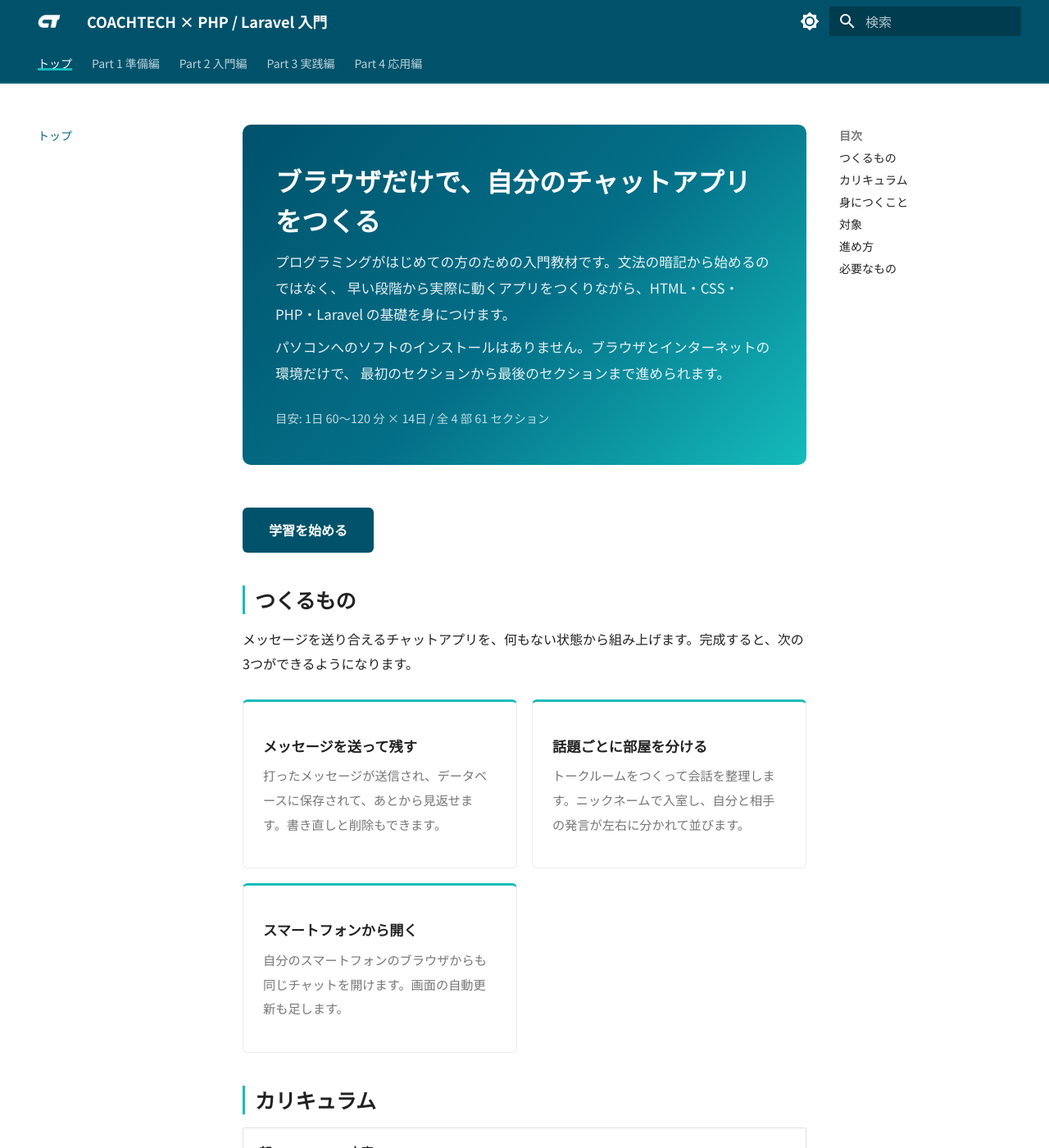
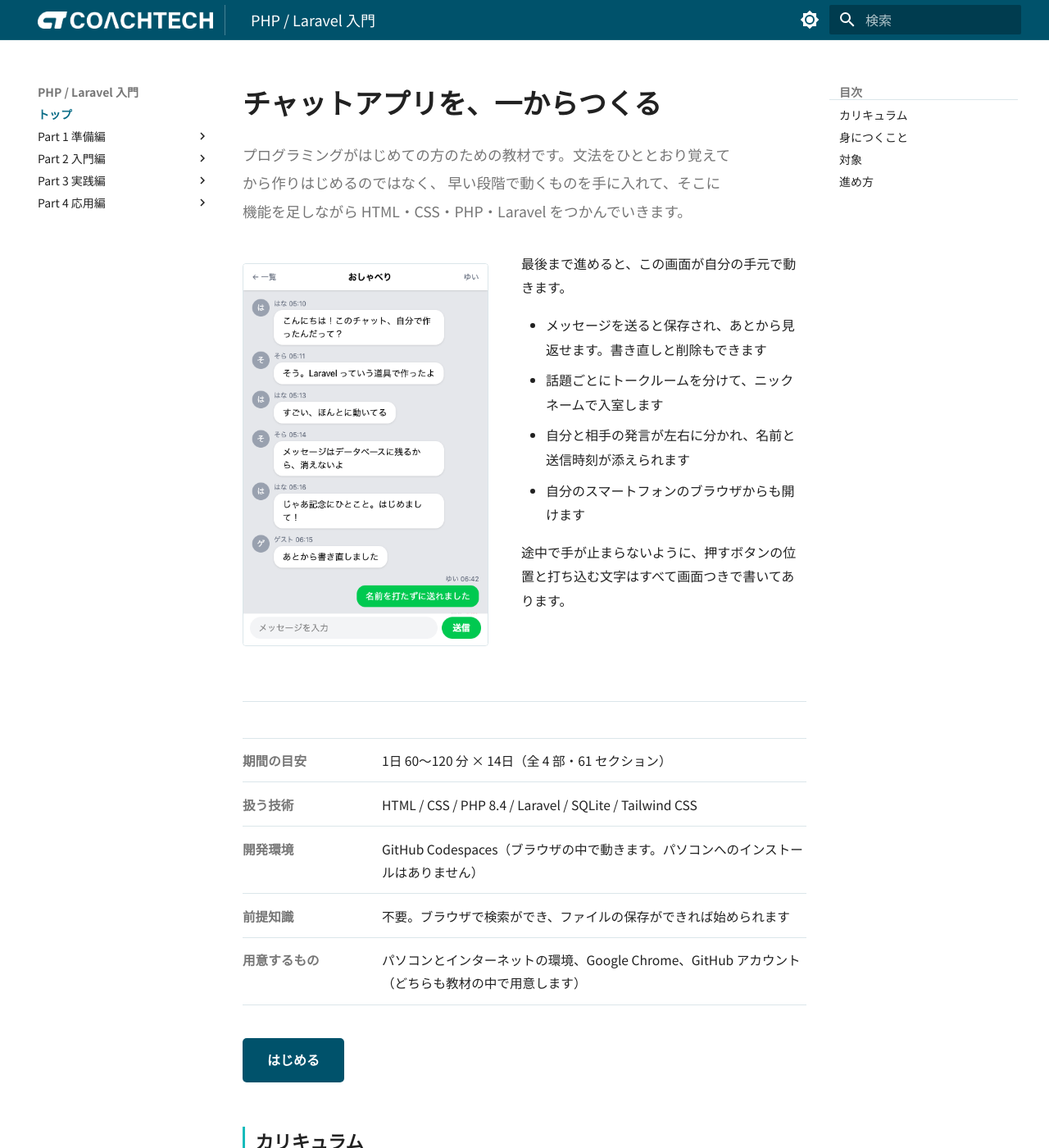
Before and after one commit to coachtech-material/laravel-chat-curriculum, an MkDocs documentation site: the page built from docs/index.md, in a window 1280 px wide and 1400 px high. Shown: the whole window at 82% size. Built offline with MkDocs 1.6.1 and Material for MkDocs 9.7.7, drawn with Linux system fonts in a browser that asks for light colours; some of the changed text lies outside the part shown.

Commit message:
style: トップページとサイト全体のデザインを見直す
- トップページ: グラデーションのヒーローとアクセント枠のカードを廃止し、
  実際の完成画面と事実の一覧で構成し直す
- ヘッダー: COACHTECH のワードマーク（原寸5.2倍）＋教材名の1段構成にする。
  タブによる2段目を廃止し、サイドバーの折りたたみツリーに寄せる
- ヘッダーのタイトルが枠外にこぼれる不具合を修正（仕切りを ::before から
  ロゴの border-right に移した。白文字のためライトでは見えずダークで露出していた）
- フッターを1つのバンドに統一する
- 本文の H1 が淡色になる Material の既定を上書きし、本文と同じ濃さにする
- コピーボタンを常時表示にする（本文が「右上のボタンでコピー」と案内しているため）
- ダークモードでもヘッダー・フッターがブランド色を保つようにする

Co-Authored-By: Claude Opus 5 (1M context) <noreply@anthropic.com>

```diff
--- a/docs/index.md
+++ b/docs/index.md
@@ -1,62 +1,66 @@
-<div class="ct-hero" markdown="1">
+# チャットアプリを、一からつくる
 
-# ブラウザだけで、自分のチャットアプリをつくる
+<p class="ct-lead">
+プログラミングがはじめての方のための教材です。文法をひととおり覚えてから作りはじめるのではなく、
+早い段階で動くものを手に入れて、そこに機能を足しながら HTML・CSS・PHP・Laravel をつかんでいきます。
+</p>
 
-プログラミングがはじめての方のための入門教材です。文法の暗記から始めるのではなく、
-早い段階から実際に動くアプリをつくりながら、HTML・CSS・PHP・Laravel の基礎を身につけます。
+<div class="ct-shot" markdown="1">
 
-パソコンへのソフトのインストールはありません。ブラウザとインターネットの環境だけで、
-最初のセクションから最後のセクションまで進められます。
+![完成したチャット画面。頭文字のアイコンと名前・時刻が添えられた吹き出しが縦に並び、下に入力欄と送信ボタンがある](brand/hero-chat.png)
 
-<p class="ct-meta">目安: 1日 60〜120 分 × 14日 / 全 4 部 61 セクション</p>
+<div class="ct-shot__body" markdown="1">
+
+最後まで進めると、この画面が自分の手元で動きます。
+
+- メッセージを送ると保存され、あとから見返せます。書き直しと削除もできます
+- 話題ごとにトークルームを分けて、ニックネームで入室します
+- 自分と相手の発言が左右に分かれ、名前と送信時刻が添えられます
+- 自分のスマートフォンのブラウザからも開けます
+
+途中で手が止まらないように、押すボタンの位置と打ち込む文字はすべて画面つきで書いてあります。
+
+</div>
+</div>
+
+<div class="ct-facts">
+<div><span class="ct-facts__k">期間の目安</span><span>1日 60〜120 分 × 14日（全 4 部・61 セクション）</span></div>
+<div><span class="ct-facts__k">扱う技術</span><span>HTML / CSS / PHP 8.4 / Laravel / SQLite / Tailwind CSS</span></div>
+<div><span class="ct-facts__k">開発環境</span><span>GitHub Codespaces（ブラウザの中で動きます。パソコンへのインストールはありません）</span></div>
+<div><span class="ct-facts__k">前提知識</span><span>不要。ブラウザで検索ができ、ファイルの保存ができれば始められます</span></div>
+<div><span class="ct-facts__k">用意するもの</span><span>パソコンとインターネットの環境、Google Chrome、GitHub アカウント（どちらも教材の中で用意します）</span></div>
+</div>
+
+[はじめる](part-01/chapter-01/1-1-1.md){ .ct-start }
+
+## カリキュラム
+
+<div class="ct-curriculum" markdown="1">
+
+| | | |
+|---|---|---|
+| 第1部 | **準備編** — ブラウザ・アカウント・開発環境をそろえ、はじめての1行を画面に出します。エディタとターミナルの使い方、エラーとの向き合い方もここで身につけます。 | [開く](part-01/chapter-01/1-1-1.md) |
+| 第2部 | **入門編** — HTML と CSS でページの見た目をつくり、PHP で変数・くり返し・条件分岐といったプログラムの骨組みを手を動かしてつかみます。 | [開く](part-02/chapter-01/2-1-1.md) |
+| 第3部 | **実践編** — Laravel でプロジェクトをつくり、ルーティング・Blade・データベースでチャットの土台を組み上げます。メッセージが送れて残るところまで進みます。 | [開く](part-03/chapter-01/3-1-1.md) |
+| 第4部 | **応用編** — 編集・削除、トークルーム、ニックネーム入室、送信時刻、自動更新、見た目の調整を足して仕上げます。 | [開く](part-04/chapter-01/4-1-1.md) |
 
 </div>
 
-[学習を始める](part-01/chapter-01/1-1-1.md){ .ct-start }
-
-## つくるもの
-
-メッセージを送り合えるチャットアプリを、何もない状態から組み上げます。完成すると、次の3つができるようになります。
-
-<div class="ct-cards" markdown="1">
-
-<div class="ct-card" markdown="1">
-**メッセージを送って残す**
-<span>打ったメッセージが送信され、データベースに保存されて、あとから見返せます。書き直しと削除もできます。</span>
-</div>
-
-<div class="ct-card" markdown="1">
-**話題ごとに部屋を分ける**
-<span>トークルームをつくって会話を整理します。ニックネームで入室し、自分と相手の発言が左右に分かれて並びます。</span>
-</div>
-
-<div class="ct-card" markdown="1">
-**スマートフォンから開く**
-<span>自分のスマートフォンのブラウザからも同じチャットを開けます。画面の自動更新も足します。</span>
-</div>
-
-</div>
-
-## カリキュラム
-
-| 部 | 内容 | |
-|---|---|---|
-| **第1部 準備編** | ブラウザ・アカウント・開発環境をそろえ、はじめての1行を画面に出します。エディタとターミナルの使い方、エラーとの向き合い方もここで身につけます。 | [学習を始める](part-01/chapter-01/1-1-1.md) |
-| **第2部 入門編** | HTML と CSS でページの見た目をつくり、PHP で変数・くり返し・条件分岐といったプログラムの基礎を手を動かしながらつかみます。 | [学習を始める](part-02/chapter-01/2-1-1.md) |
-| **第3部 実践編** | Laravel でプロジェクトをつくり、ルーティング・Blade・データベースを使ってチャットの土台を組み上げます。メッセージが送れて残るところまで進みます。 | [学習を始める](part-03/chapter-01/3-1-1.md) |
-| **第4部 応用編** | 編集・削除、トークルーム、ニックネーム入室、時刻の表示、自動更新、見た目のカスタマイズを足して、チャットアプリを仕上げます。 | [学習を始める](part-04/chapter-01/4-1-1.md) |
-
 ## 身につくこと
 
-- **書かれたコードを読んで動かせる**: ファイルの一覧を見て、これは画面をつくるファイル、これは送られてきたものを受け取る係だと見当がつく状態になります
-- **エラーが出ても手が止まらない**: ターミナルやブラウザに出る英語のメッセージから、どのファイルのどこで止まったのかをたどれるようになります
-- **データを預けて取り出せる**: テーブルを設計し、データを保存し、必要なものだけを画面に並べる流れを一通り経験します
+**書かれたコードを読んで動かせる。** ファイルの一覧を見て、これは画面をつくるファイル、これは送られてきたものを受け取る係だと見当がつく状態になります。貼ったコードのどの行が何をしているかも、たいていは追えます。
+
+**エラーが出ても手が止まらない。** ターミナルに返ってくる英語の1行は、左側の「どこで」と右側の「何が」の2か所だけ読めばよいと分かります。ブラウザの画面いっぱいに出る英語も、どのファイルのどこで止まったのかをたどれます。
+
+**データを預けて取り出せる。** テーブルをつくり、そこへ入れ、必要なものだけを画面に並べる。チャットにかぎらず、データを扱うアプリはどれも同じことをしています。
+
+一方で、何もない状態から自分で組み立てるところは、この教材では扱いません。どんなテーブルをつくり、どの住所を用意するかを決める作業は、こちらで引き受けています。順番の問題で、読んで動かす力を重ねたあとに身につく力です。
 
 ## 対象
 
-**プログラミングをこれから始める方**に向けて書いています。前提にしているのは、ブラウザで検索ができ、メールの送受信とファイルの保存ができることだけです。タイピングはゆっくりでかまいません。
+プログラミングをこれから始める方に向けて書いています。前提にしているのは、ブラウザで検索ができ、メールの送受信とファイルの保存ができることだけです。タイピングはゆっくりでかまいません。
 
-HTML を書いたことがなくても、ターミナル（黒い画面）を開いたことがなくても、最初のセクションから順に進められます。押すボタンの位置と打ち込む文字は、すべて画面つきで案内しています。
+HTML を書いたことがなくても、ターミナル（黒い画面）を開いたことがなくても、最初のセクションから順に進められます。
 
 ## 進め方
 
@@ -64,10 +68,4 @@ HTML を書いたことがなくても、ターミナル（黒い画面）を開
 
 1つの章が、だいたい1日ぶんです。途中で間が空いても、開発環境はそのまま残っているので、次に開けば続きから始められます。急いでいるときに飛ばせるセクションは、本文の中で案内しています。
 
-## 必要なもの
-
-- パソコンとインターネットの環境
-- GitHub のアカウント（教材の中でつくります。無料で、クレジットカードの登録もいりません）
-- Google Chrome（教材の画面と自分の画面をそろえるために使います。導入も教材の中で案内します）
-
-パソコンへのインストール作業はありません。開発環境はブラウザの中で動きます。
+思ったとおりに動かないときの調べ方は、第1部の中にまとめたページがあります。詰まったらそこに戻ってきてください。
--- a/docs/stylesheets/custom.css
+++ b/docs/stylesheets/custom.css
@@ -1,19 +1,18 @@
-/* COACHTECH × PHP / Laravel 入門
+/* COACHTECH PHP / Laravel 入門
    配色は COACHTECH のブランドカラー（LP と共通）。
-     ベース   #00526B  … ヘッダー・タブ・ボタンの地・本文リンク
-     ボタン1  #14BBBB  … 装飾のアクセント（見出しのしおり・カードの縁・グラデーション）
+     ベース   #00526B  … ヘッダー・フッター・ボタンの地・本文リンク
+     ボタン1  #14BBBB  … 装飾のアクセント（見出しのしおり・罫）
      ボタン2  #328CE6  … 補助のアクセント
 
    白背景でのコントラストは #00526B が 8.7:1、#14BBBB が 2.4:1、#328CE6 が 3.5:1。
-   後の2色は文字色にすると読みにくいため、装飾と「濃い文字を載せる地」に限って使う。 */
+   後の2色は文字色にすると読みにくいため、装飾に限って使う。 */
 
 :root {
   --ct-base: #00526b;
   --ct-base-light: #0a6a86;
   --ct-base-dark: #003d50;
   --ct-teal: #14bbbb;
-  --ct-blue: #328ce6;
-  --ct-link: #056a85;   /* 白背景 6.2:1 */
+  --ct-link: #056a85;    /* 白背景 6.2:1 */
 }
 
 /* ---------------------------------------------------------------- ライト */
@@ -28,63 +27,87 @@
   --md-accent-fg-color--transparent: rgba(20, 187, 187, 0.12);
 
   --md-typeset-a-color: var(--ct-link);
+
+  --ct-rule: rgba(0, 82, 107, 0.14);
+  --ct-panel: #f4f8f9;
 }
 
 /* ---------------------------------------------------------------- ダーク */
 [data-md-color-scheme="slate"] {
+  /* Material の slate は色相で地の色を決める。ブランドに寄せた寒色に振る */
+  --md-hue: 205;
+
   --md-primary-fg-color: var(--ct-base);
   --md-primary-fg-color--light: var(--ct-base-light);
   --md-primary-fg-color--dark: var(--ct-base-dark);
   --md-primary-bg-color: #ffffff;
 
   --md-accent-fg-color: var(--ct-teal);
-  --md-accent-fg-color--transparent: rgba(20, 187, 187, 0.14);
+  --md-accent-fg-color--transparent: rgba(20, 187, 187, 0.16);
 
-  --md-typeset-a-color: #4fd3d3;   /* ダーク地 10:1 */
-  --md-default-bg-color: #101519;
+  --md-typeset-a-color: #5fd6d6;   /* ダーク地 9:1 */
+
+  --ct-rule: rgba(255, 255, 255, 0.14);
+  --ct-panel: rgba(255, 255, 255, 0.04);
 }
 
-/* ヘッダー: ロゴが白なのでベースカラーの地に置く */
+/* ------------------------------------------------------------ ヘッダー
+   ロゴが COACHTECH のワードマーク、その右に教材名。細い罫で仕切って
+   「COACHTECH の PHP / Laravel 入門」と一息で読めるようにする。 */
 .md-header {
   border-bottom: 1px solid rgba(255, 255, 255, 0.1);
   box-shadow: none;
 }
+.md-header__button.md-logo {
+  margin-right: 0.55rem;
+  padding-right: 0.7rem;
+  border-right: 1px solid rgba(255, 255, 255, 0.28);
+}
 .md-header__button.md-logo :is(img, svg) {
-  height: 1.4rem;
+  height: 1.05rem;   /* ワードマークなので小ぶりに */
   width: auto;
 }
-.md-tabs {
-  background-color: var(--ct-base);
-  border-bottom: 1px solid rgba(255, 255, 255, 0.1);
-}
-.md-tabs__link {
-  opacity: 0.74;
+.md-header__title {
+  margin-left: 0;
   font-weight: 500;
 }
-.md-tabs__link:is(:hover, :focus, .md-tabs__link--active) {
-  opacity: 1;
-}
-/* アクティブなタブにブランドのティールで下線を引く */
-.md-tabs__item--active .md-tabs__link {
-  box-shadow: inset 0 -3px 0 var(--ct-teal);
+.md-header__topic:first-child {
+  font-weight: 500;
 }
 
-/* ---------------------------------------------------------------- 本文 */
+/* -------------------------------------------------------------- 本文 */
 .md-typeset {
   line-height: 1.85;
 }
+/* Material の既定では H1 が淡色になる。教材のタイトルは本文と同じ濃さで出す */
 .md-typeset h1 {
+  color: var(--md-default-fg-color);
   font-weight: 700;
-  letter-spacing: 0.01em;
+  font-size: 1.7rem;
+  line-height: 1.5;
+  letter-spacing: 0.005em;
+  margin-bottom: 1.1rem;
 }
 /* セクションの H2 に細いしおりを付けて区切りを分かりやすくする */
 .md-typeset h2 {
-  padding-left: 0.6rem;
+  margin-top: 2.4em;
+  padding-left: 0.62rem;
   border-left: 3px solid var(--ct-teal);
   font-weight: 700;
+  font-size: 1.12rem;
+  line-height: 1.6;
 }
 .md-typeset h3 {
+  margin-top: 1.9em;
   font-weight: 600;
+  font-size: 0.95rem;
+}
+.md-typeset h4 {
+  font-weight: 600;
+}
+/* 手順の番号だけの段落（**1. 〇〇**）が続くので、段落間を詰めすぎない */
+.md-typeset p {
+  margin: 0.9em 0;
 }
 
 /* コード: 教材はコピペで進めるので、ファイル名とコピーボタンを目立たせる */
@@ -92,17 +115,44 @@
 .md-typeset pre > code {
   font-size: 0.76rem;
 }
-.md-typeset .highlight span.filename {
+.md-typeset :not(pre) > code {
+  padding: 0.12em 0.36em;
+  border-radius: 0.15rem;
+}
+.md-typeset .highlight > span.filename {
   background-color: var(--md-code-bg-color);
-  border-bottom: 1px solid var(--md-default-fg-color--lightest);
+  border-bottom: 1px solid var(--ct-rule);
+  color: var(--md-default-fg-color--light);
   font-weight: 600;
-  font-size: 0.7rem;
+  font-size: 0.68rem;
+  letter-spacing: 0.02em;
+}
+/* コピーボタンは既定だとホバーまでほぼ透明。本文が「右上のボタンでコピー」と
+   案内している教材なので、はじめての人にも見えるよう常時表示にする */
+.md-typeset .md-code__nav {
+  opacity: 1;
+}
+.md-typeset .md-code__button {
+  color: var(--md-default-fg-color--light);
+  opacity: 0.55;
+  transition: opacity 0.2s, color 0.2s;
+}
+.md-typeset .highlight:hover .md-code__button,
+.md-typeset .md-code__button:hover,
+.md-typeset .md-code__button:focus-visible {
+  color: var(--md-accent-fg-color);
+  opacity: 1;
 }
 
-/* 表: 横スクロールできるようにして狭い画面でも崩れないようにする */
+/* 表 */
 .md-typeset table:not([class]) {
-  font-size: 0.76rem;
+  font-size: 0.75rem;
   display: table;
+  border: 1px solid var(--ct-rule);
+}
+.md-typeset table:not([class]) th {
+  background: var(--ct-panel);
+  font-weight: 600;
 }
 .md-typeset__table {
   overflow-x: auto;
@@ -110,10 +160,15 @@
 
 /* コールアウト: 種類ごとの色は Material のままにして、角と余白だけ整える */
 .md-typeset :is(.admonition, details) {
-  border-radius: 0.3rem;
+  border-radius: 0.25rem;
   border-width: 0 0 0 3px;
-  box-shadow: 0 1px 3px rgba(0, 0, 0, 0.07);
+  box-shadow: none;
+  outline: 1px solid var(--ct-rule);
+  outline-offset: -1px;
   font-size: 0.78rem;
+}
+.md-typeset :is(.admonition-title, summary) {
+  font-weight: 600;
 }
 
 /* 見出しのパーマリンク(¶)はホバーまで隠す */
@@ -127,78 +182,132 @@
   opacity: 1;
 }
 
-/* 画面キャプチャ: 要素単位で切り出してあるので原寸を超えて拡大しない */
+/* 画面キャプチャ: 要素単位で切り出してあるので原寸を超えて拡大しない。
+   淡い枠を付けて、本文とスクリーンショットの境目を分かるようにする */
 .md-typeset img {
   max-width: 100%;
   height: auto;
 }
+.md-typeset p > img:only-child {
+  border: 1px solid var(--ct-rule);
+  border-radius: 0.2rem;
+}
 
-/* Mermaid の図を中央に置く */
+/* Mermaid */
 .md-typeset .mermaid {
   text-align: center;
-  margin: 1.4em 0;
+  margin: 1.5em 0;
 }
 
-/* ---------------------------------------------------- トップページのヒーロー */
-.ct-hero {
-  margin: 0 0 2.4rem;
-  padding: 2.2rem 2rem;
-  border-radius: 0.5rem;
-  background: linear-gradient(135deg, #00526b 0%, #046f88 52%, #14bbbb 100%);
-  color: #ffffff;
+/* サイドバー: 61 セクションあるので、階層が目で追える濃淡にする */
+.md-nav__title {
+  font-weight: 700;
 }
-.ct-hero h1 {
-  margin: 0 0 0.6rem;
-  max-width: 22em;
-  color: #ffffff !important;
-  font-size: 1.6rem;
-  line-height: 1.5;
-  border: 0;
-  padding: 0;
+.md-nav--secondary .md-nav__title {
+  box-shadow: none;
+  border-bottom: 1px solid var(--ct-rule);
 }
-.ct-hero p {
-  margin: 0.4rem 0 0;
-  color: rgba(255, 255, 255, 0.9);
-  font-size: 0.84rem;
-  line-height: 1.9;
-}
-.ct-hero .ct-meta {
-  margin-top: 1.2rem;
-  font-size: 0.72rem;
-  color: rgba(255, 255, 255, 0.75);
+.md-nav__link--active,
+.md-nav__link--active code {
+  font-weight: 600;
 }
 
-/* つくるもののカード */
-.ct-cards {
-  display: grid;
-  grid-template-columns: repeat(auto-fit, minmax(15rem, 1fr));
-  gap: 0.9rem;
-  margin: 1.4rem 0 2rem;
+/* --------------------------------------------------- フッター（1段にする）
+   Material は「前後のページ」と「著作表記」で2枚のバンドに分かれる。
+   同じ地色にして境目を罫1本にし、1つのまとまりに見せる。 */
+.md-footer {
+  background-color: var(--ct-base-dark);
 }
-.ct-card {
-  padding: 1.1rem 1.2rem;
-  border: 1px solid var(--md-default-fg-color--lightest);
-  border-top: 3px solid var(--ct-teal);
-  border-radius: 0.3rem;
-  background: var(--md-default-bg-color);
+.md-footer-meta {
+  background-color: var(--ct-base-dark);
+  border-top: 1px solid rgba(255, 255, 255, 0.1);
 }
-.ct-card strong {
-  display: block;
-  margin-bottom: 0.3rem;
-  font-size: 0.86rem;
+.md-footer-meta__inner {
+  padding-top: 0.6rem;
+  padding-bottom: 0.6rem;
 }
-.ct-card span {
-  font-size: 0.76rem;
-  line-height: 1.8;
-  color: var(--md-default-fg-color--light);
+.md-copyright {
+  font-size: 0.62rem;
+  color: rgba(255, 255, 255, 0.6);
 }
 
-/* 「学習を始める」ボタン: 白文字が読める地色（8.7:1）を使う */
+/* -------------------------------------------------- トップページ（index）
+   飾りは足さない。事実と入口だけを、罫と余白で整理する。 */
+
+/* リード文 */
+.ct-lead {
+  font-size: 0.88rem !important;
+  line-height: 1.95;
+  color: var(--md-default-fg-color--light);
+  max-width: 34em;
+}
+[data-md-color-scheme="slate"] .ct-lead,
+[data-md-color-scheme="slate"] .ct-facts .ct-facts__k {
+  color: var(--md-default-fg-color);
+  opacity: 0.86;
+}
+
+/* つくるもの: 実際の完成画面と説明を並べる */
+.ct-shot {
+  display: grid;
+  grid-template-columns: 15rem 1fr;
+  gap: 2rem;
+  align-items: start;
+  margin: 1.6rem 0 2.2rem;
+  padding-bottom: 2.2rem;
+  border-bottom: 1px solid var(--ct-rule);
+}
+.ct-shot img {
+  width: 100%;
+  border: 1px solid var(--ct-rule);
+  border-radius: 0.3rem;
+}
+.ct-shot .ct-shot__body > :first-child {
+  margin-top: 0;
+}
+@media screen and (max-width: 44.9375em) {
+  .ct-shot {
+    grid-template-columns: 1fr;
+    gap: 1.2rem;
+  }
+  .ct-shot img {
+    max-width: 15rem;
+  }
+}
+
+/* 事実の一覧（期間・環境・前提） */
+.ct-facts {
+  margin: 1.4rem 0 2rem;
+  border-top: 1px solid var(--ct-rule);
+}
+.ct-facts > div {
+  display: grid;
+  grid-template-columns: 7.5rem 1fr;
+  gap: 1rem;
+  padding: 0.62rem 0;
+  border-bottom: 1px solid var(--ct-rule);
+  font-size: 0.78rem;
+  line-height: 1.8;
+}
+.ct-facts dt,
+.ct-facts .ct-facts__k {
+  color: var(--md-default-fg-color--light);
+  font-weight: 600;
+}
+@media screen and (max-width: 44.9375em) {
+  .ct-facts > div {
+    grid-template-columns: 1fr;
+    gap: 0.1rem;
+  }
+}
+
+/* 「はじめる」ボタン: 白文字が読める地色（8.7:1）を使う */
 .md-typeset .ct-start {
-  display: inline-block;
-  margin: 0.2rem 0 0;
-  padding: 0.65rem 1.6rem;
-  border-radius: 0.3rem;
+  display: inline-flex;
+  align-items: center;
+  gap: 0.4rem;
+  padding: 0.62rem 1.5rem;
+  border-radius: 0.25rem;
   background: var(--ct-base);
   color: #ffffff !important;
   font-size: 0.8rem;
@@ -206,14 +315,31 @@
   text-decoration: none;
   transition: background 0.2s;
 }
-.md-typeset .ct-start:hover {
-  background: #0a7d99;
+.md-typeset .ct-start:hover,
+.md-typeset .ct-start:focus {
+  background: var(--ct-base-light);
+}
+[data-md-color-scheme="slate"] .md-typeset .ct-start {
+  background: var(--ct-teal);
+  color: #04232b !important;
+}
+[data-md-color-scheme="slate"] .md-typeset .ct-start:hover,
+[data-md-color-scheme="slate"] .md-typeset .ct-start:focus {
+  background: #3fd0d0;
 }
 
-/* フッター */
-.md-footer {
-  background-color: var(--ct-base);
+/* カリキュラム表: 部の番号を目印にして行を追いやすくする */
+.md-typeset .ct-curriculum table:not([class]) {
+  font-size: 0.78rem;
 }
-.md-footer-meta {
-  background-color: var(--ct-base-dark);
+/* 見出しのない表なので、Markdown が要求する空のヘッダー行は隠す */
+.md-typeset .ct-curriculum thead {
+  display: none;
 }
+.md-typeset .ct-curriculum td:first-child {
+  white-space: nowrap;
+  font-weight: 600;
+}
+.md-typeset .ct-curriculum td:last-child {
+  white-space: nowrap;
+}
--- a/mkdocs.yml
+++ b/mkdocs.yml
@@ -1,5 +1,5 @@
-site_name: COACHTECH × PHP / Laravel 入門
-site_description: プログラミングがはじめての方が、ブラウザだけで自分のチャットアプリをつくりあげる入門教材です。
+site_name: PHP / Laravel 入門
+site_description: プログラミングがはじめての方が、Laravel でチャットアプリを一からつくる入門教材です。COACHTECH の教材。
 site_url: https://coachtech-material.github.io/laravel-chat-curriculum/
 
 docs_dir: docs
@@ -29,12 +29,10 @@ theme:
     code: JetBrains Mono
   features:
     - navigation.instant
-    - navigation.tabs
-    - navigation.tabs.sticky
-    - navigation.sections
-    - navigation.expand
+    - navigation.instant.progress
     - navigation.top
     - navigation.footer
+    - navigation.prune
     - search.suggest
     - search.highlight
     - content.code.copy
```
Also changed, not shown: docs/brand/favicon.png, docs/brand/hero-chat.png (added), docs/brand/logo.png.
